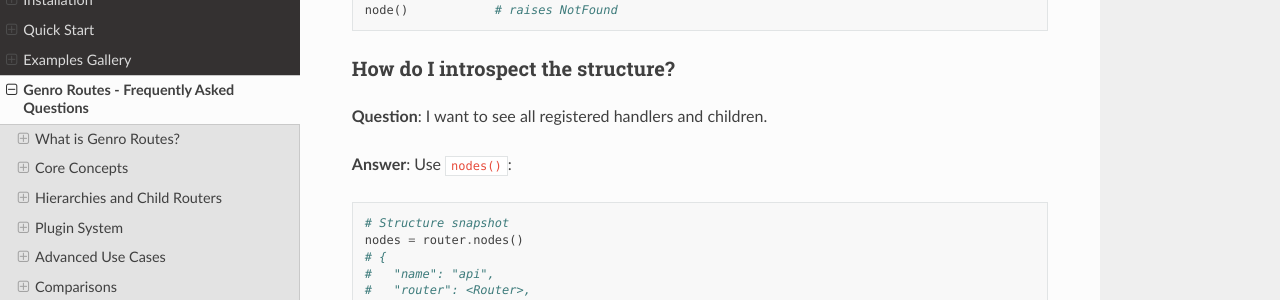
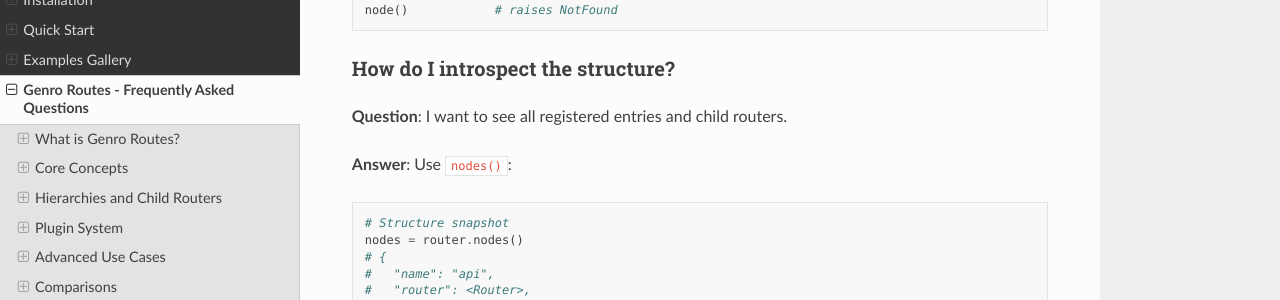
Before and after one commit to genropy/genro-routes, a Sphinx documentation site: the page built from docs/FAQ.md, in a window 1280 px wide and 900 px high, scrolled down 8140 px. Shown: the part 151-451 px from the top of the window. Built offline with Sphinx 7.4.7 and the Read the Docs theme 3.1.0, drawn with Linux system fonts in a browser that asks for light colours; pages that are not in the unit, such as notebooks, are missing from menus; some of the changed text lies outside the part shown.

Commit message:
docs: remove invalid test anchors, fix obsolete keys
- Remove test anchors pointing to non-existent tests
- Fix FAQ.md: handlers/children → entries/routers

```diff
--- a/docs/FAQ.md
+++ b/docs/FAQ.md
@@ -64,8 +64,6 @@
 ### What is a Router?
 
 **Question**: What exactly does a `Router` do?
-
-<!-- test: test_router_basic.py::test_instance_bound_methods_are_isolated -->
 
 **Answer**: A `Router` is an object that:
 
@@ -165,8 +163,8 @@
 # Introspection
 nodes = dashboard.api.nodes()
 # {
-#   "handlers": {...},
-#   "children": {
+#   "entries": {...},
+#   "routers": {
 #     "sales": {...},
 #     "finance": {...}
 #   }
@@ -176,8 +174,6 @@
 ### Do plugins inherit to children?
 
 **Question**: If I attach a plugin to the parent router, do children see it?
-
-<!-- test: test_router_basic.py::test_parent_plugins_inherit_to_children -->
 
 **Answer**: **Yes, automatically**. Plugins propagate from parent to children:
 
@@ -410,9 +406,7 @@
 
 ### How do I introspect the structure?
 
-**Question**: I want to see all registered handlers and children.
-
-<!-- test: test_router_basic.py::test_describe_returns_hierarchy -->
+**Question**: I want to see all registered entries and child routers.
 
 **Answer**: Use `nodes()`:
 
```
Also changed, not shown: docs/guide/basic-usage.md (+0 -2 lines), docs/index.md (+0 -4 lines), docs/quickstart.md (+0 -8 lines).
